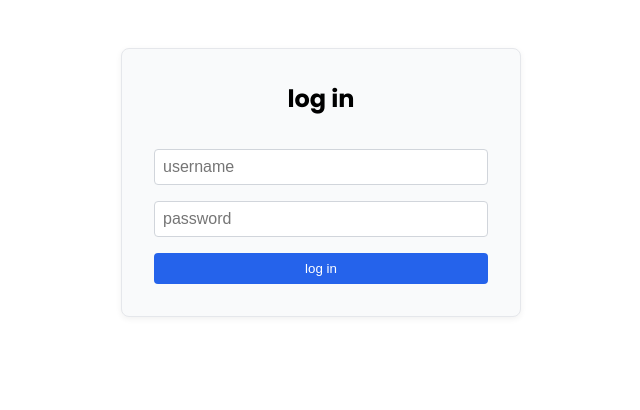
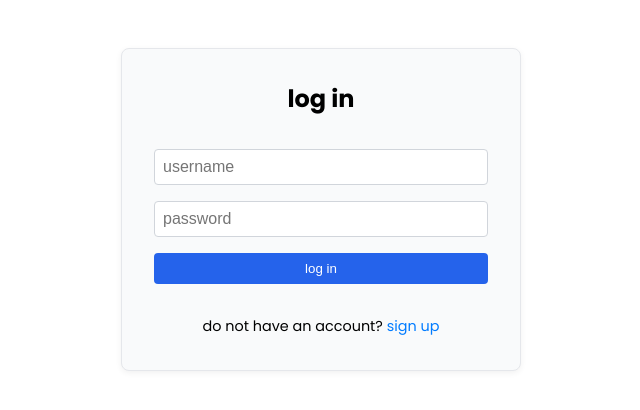
Before and after one commit to ssendns/blog-me, a React (Vite) app in the folder frontend-public/: page /log-in in a window 1280 px wide. Shown: the top 410 px of the page, without its empty margins (319-959 px from the left). Built offline with nearby package versions, Linux system fonts and the light colour scheme.

Commit message:
added links to log in and sign up pages

```diff
--- a/frontend-public/src/assets/auth.css
+++ b/frontend-public/src/assets/auth.css
@@ -46,3 +46,18 @@
 .auth-form button:hover {
   background-color: #1d4ed8;
 }
+
+.auth-link {
+  margin-top: 1rem;
+  font-size: 0.9rem;
+  text-align: center;
+}
+
+.auth-link a {
+  color: #007bff;
+  text-decoration: none;
+}
+
+.auth-link a:hover {
+  text-decoration: underline;
+}
--- a/frontend-public/src/pages/LogIn.jsx
+++ b/frontend-public/src/pages/LogIn.jsx
@@ -1,5 +1,5 @@
 import { useState, useEffect } from "react";
-import { useNavigate } from "react-router-dom";
+import { useNavigate, Link } from "react-router-dom";
 import "../assets/auth.css";
 import React from "react";
 
@@ -48,7 +48,7 @@ export default function LogIn() {
 
         window.location.href = `http://localhost:5174/posts?${query}`;
       } else {
-        navigate("/posts");
+        navigate("/");
       }
     } catch (err) {
       console.error("login failed:", err);
@@ -73,6 +73,9 @@ export default function LogIn() {
         required
       />
       <button type="submit">log in</button>
+      <p className="auth-link">
+        do not have an account? <Link to="/sign-up">sign up</Link>
+      </p>
     </form>
   );
 }
--- a/frontend-public/src/pages/SignUp.jsx
+++ b/frontend-public/src/pages/SignUp.jsx
@@ -1,4 +1,5 @@
 import { useState } from "react";
+import { Link } from "react-router-dom";
 import "../assets/auth.css";
 import React from "react";
 
@@ -63,6 +64,9 @@ export default function SignUp() {
       )}
 
       <button type="submit">sign up</button>
+      <p className="auth-link">
+        already have an account? <Link to="/log-in">log in</Link>
+      </p>
     </form>
   );
 }
```
